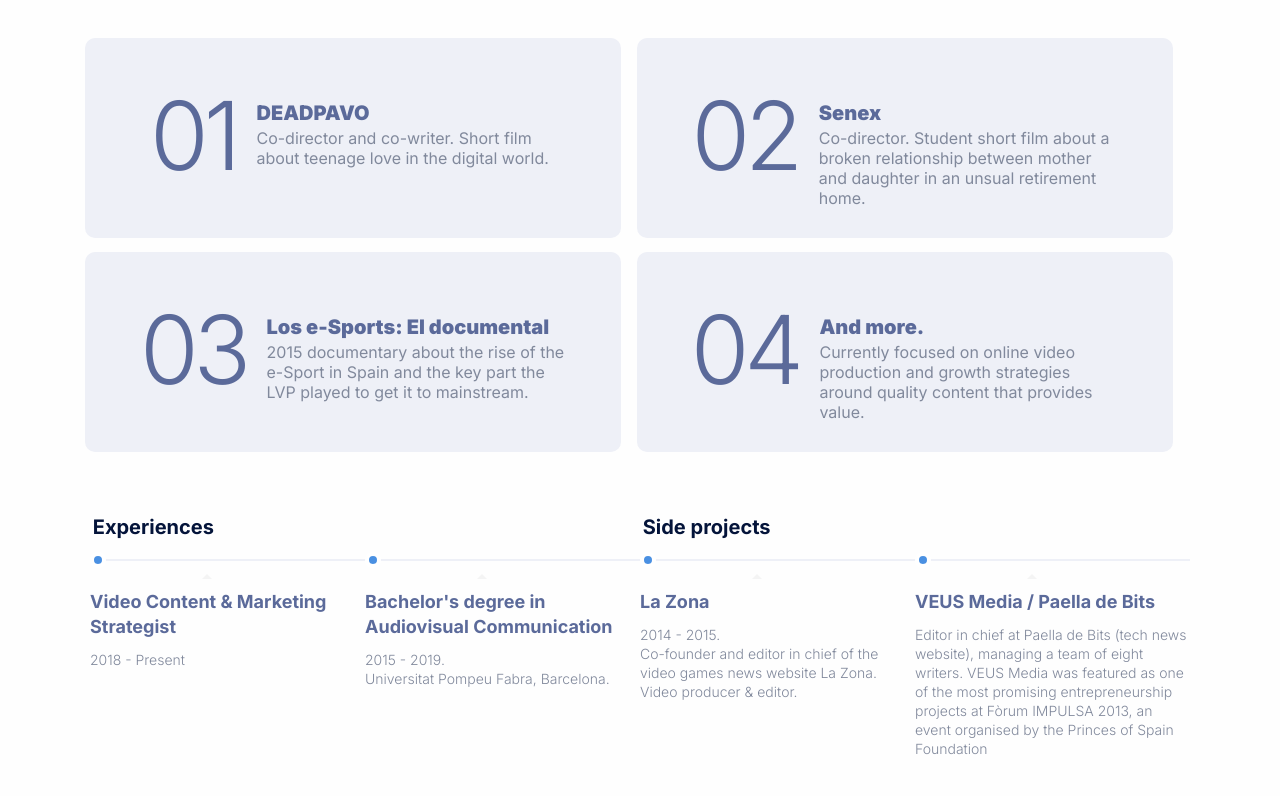
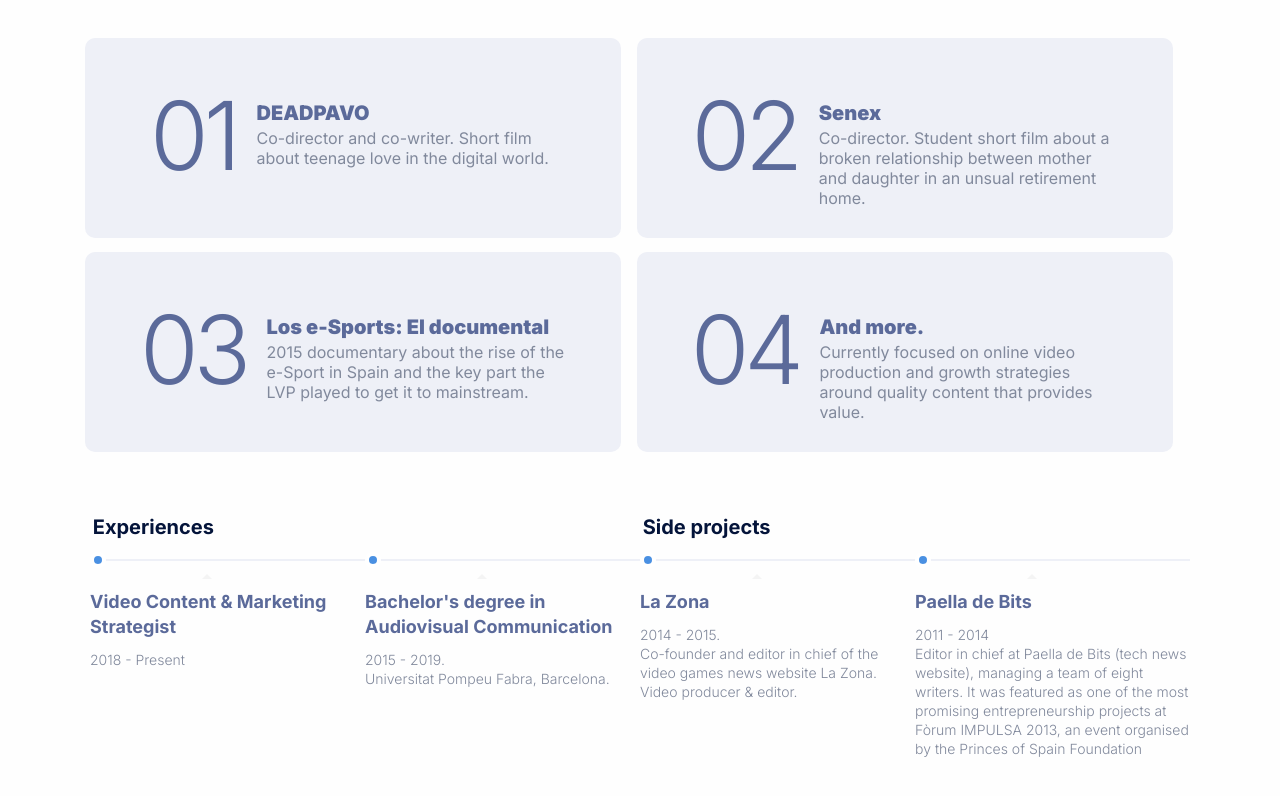
Before and after one commit to enricllonch/enricllonch.github.io, a plain HTML site: page index.html in a window 1280 px wide. Shown: the part 708-1504 px from the top of the page. Drawn offline with Linux system fonts and the light colour scheme.

Commit message:
Update index.html

```diff
--- a/index.html
+++ b/index.html
@@ -154,9 +154,9 @@ Graphics, Storytelling, Video Ideation</span>
 		  		  <li>
 		    <span class="point"></span>
 		    <p class="description">
-		      VEUS Media / Paella de Bits
+		      Paella de Bits
 		    </p>
-		    <span class="date">Editor in chief at Paella de Bits (tech news website), managing a team of eight writers. VEUS Media was featured as one of the most promising entrepreneurship projects at
+		    <span class="date">2011 - 2014<br>Editor in chief at Paella de Bits (tech news website), managing a team of eight writers. It was featured as one of the most promising entrepreneurship projects at
 Fòrum IMPULSA 2013, an event organised by the Princes of Spain Foundation</span>
 		  </li>
 
```
